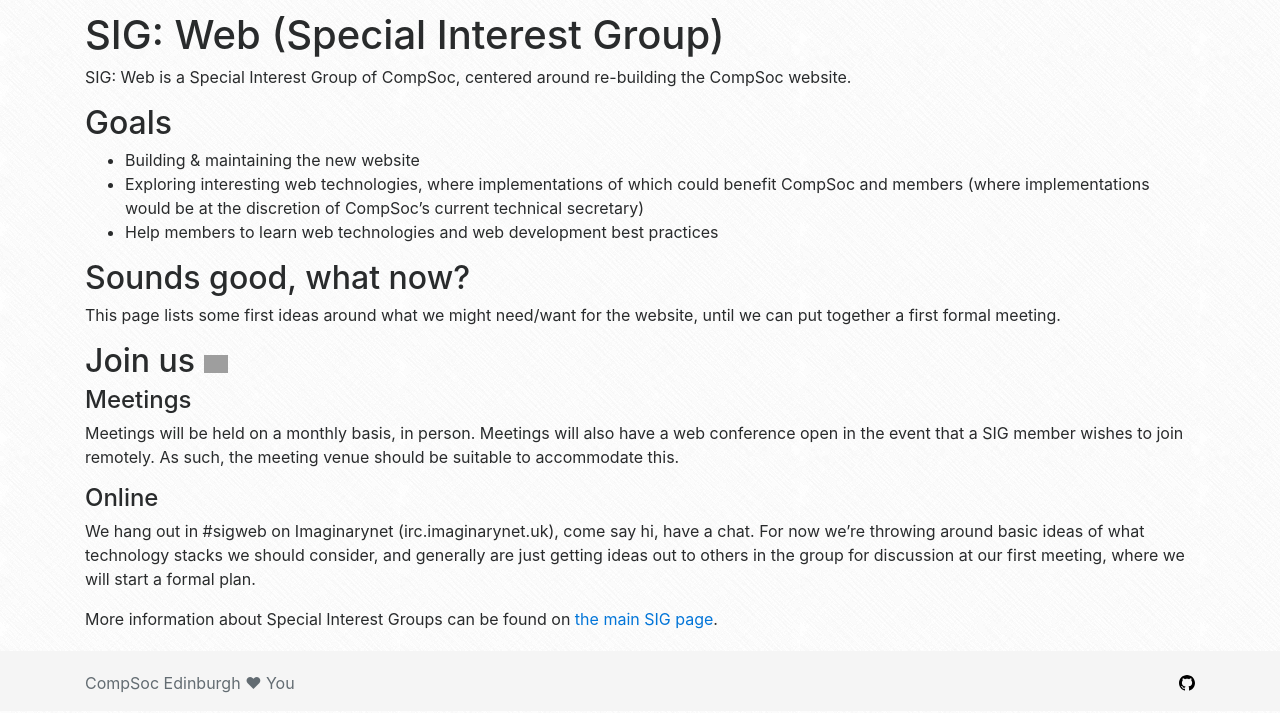
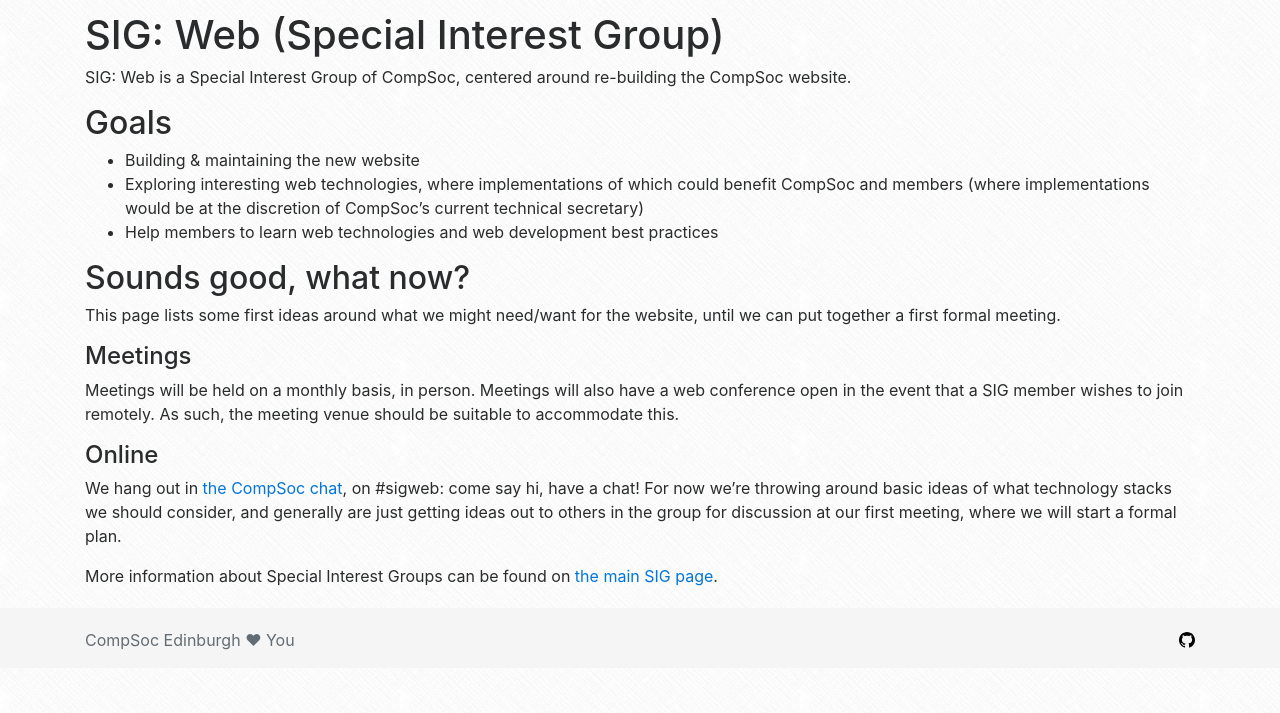
Before and after one commit to compsoc-edinburgh/website, a Jekyll site: the page built from _pages/sigs-sigweb.md, in a window 1280 px wide. Shown: the part 344-1057 px from the top of the page. Built offline with Jekyll 4.4.1, drawn with Linux system fonts in a browser that asks for light colours; nearby versions of some CDN libraries; after the commit the page ends 1014 px from its top, so only the background shows below that; grey boxes are pictures that could not be loaded.

Commit message:
fix chat link on sigwe b

```diff
--- a/_pages/sigs-sigweb.md
+++ b/_pages/sigs-sigweb.md
@@ -14,12 +14,10 @@
 ## Sounds good, what now?
 This page lists some first ideas around what we might need/want for the website, until we can put together a first formal meeting.
 
-## Join us <a href="https://www.irccloud.com/invite?channel=%23sigweb&amp;hostname=irc.imaginarynet.uk&amp;port=6697&amp;ssl=1" target="_blank"><img src="https://www.irccloud.com/invite-svg?channel=%23sigweb&amp;hostname=irc.imaginarynet.uk&amp;port=6697&amp;ssl=1"  height="18"></a>
-
 #### Meetings
 Meetings will be held on a monthly basis, in person. Meetings will also have a web conference open in the event that a SIG member wishes to join remotely. As such, the meeting venue should be suitable to accommodate this.
 
 #### Online
-We hang out in #sigweb on Imaginarynet (irc.imaginarynet.uk), come say hi, have a chat. For now we're throwing around basic ideas of what technology stacks we should consider, and generally are just getting ideas out to others in the group for discussion at our first meeting, where we will start a formal plan.
+We hang out in [the CompSoc chat]({{ site.baseurl }}/chat), on #sigweb: come say hi, have a chat! For now we're throwing around basic ideas of what technology stacks we should consider, and generally are just getting ideas out to others in the group for discussion at our first meeting, where we will start a formal plan.
 
 More information about Special Interest Groups can be found on [the main SIG page]({{ site.baseurl }}/special-interest-groups).
```
